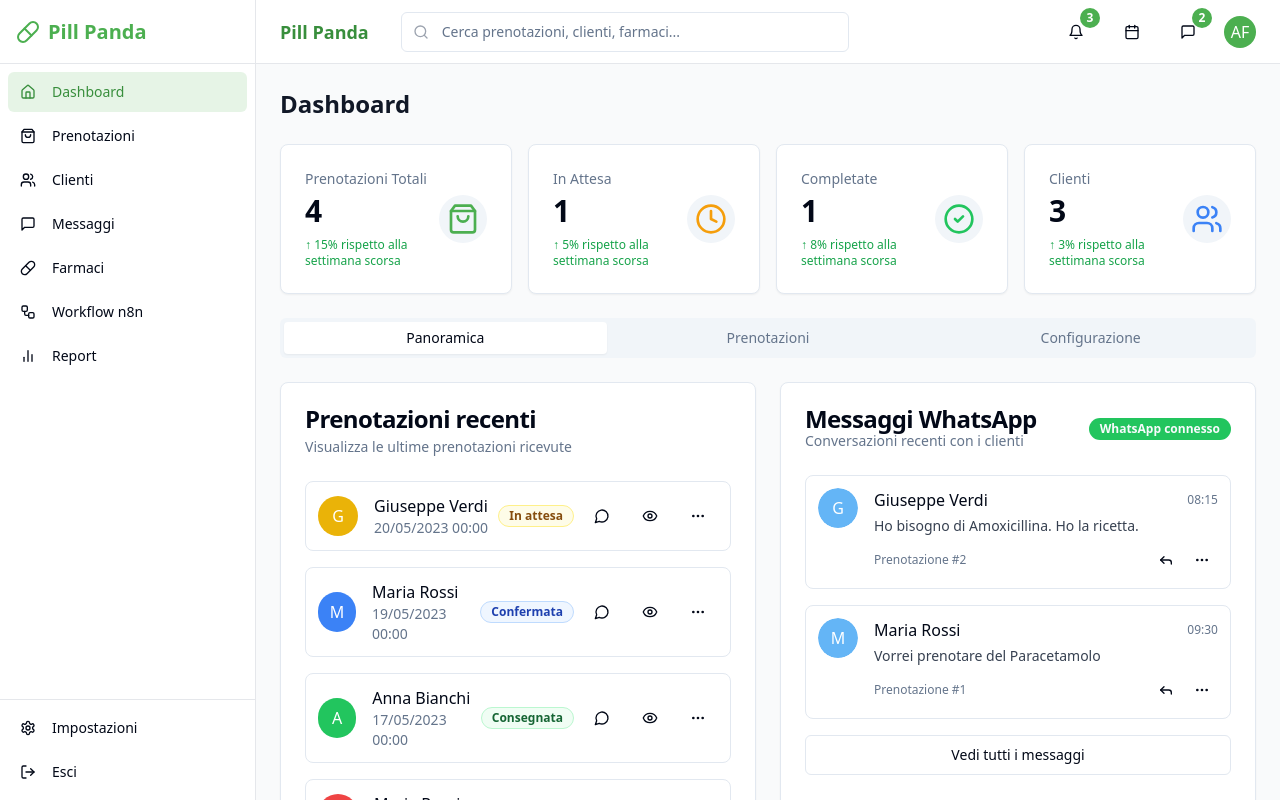
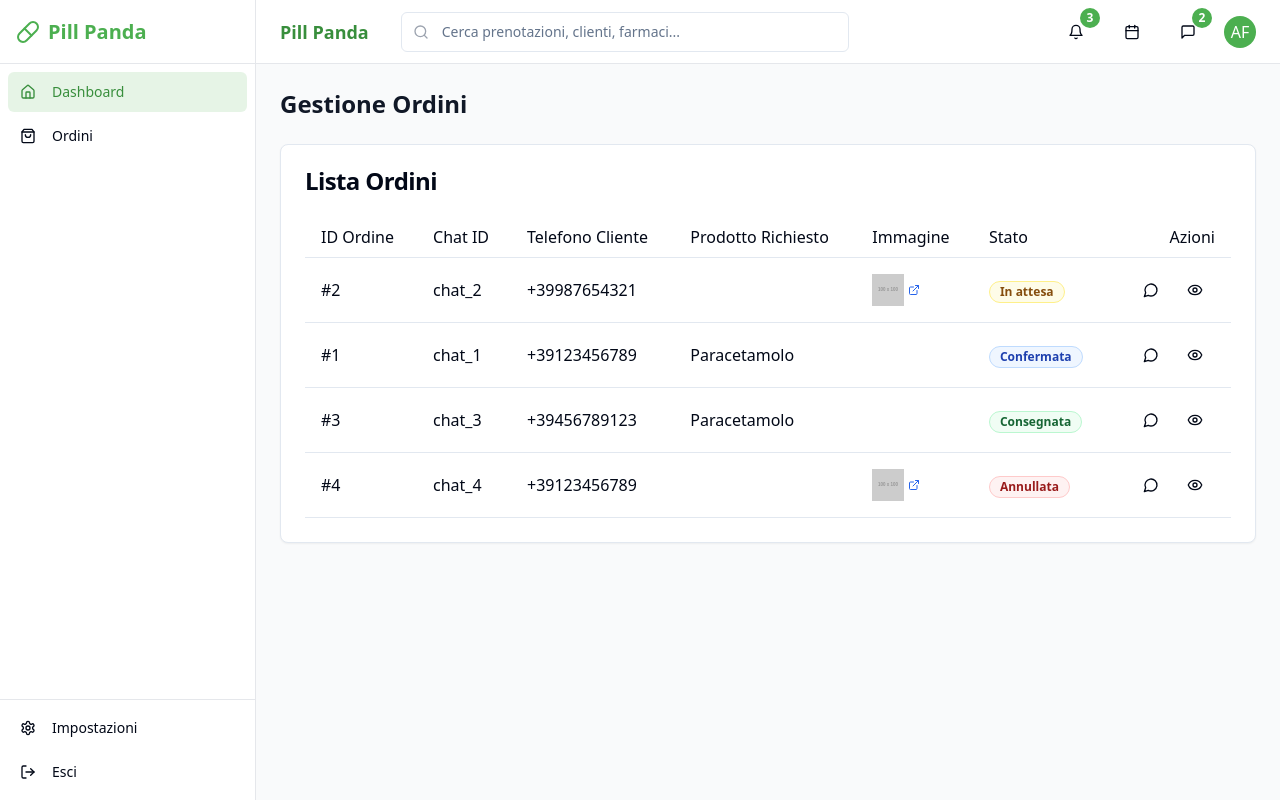
Before and after one commit to pako969/pill-panda-booker, a React (Vite) app: page / in a window 1280 px wide. Built offline with nearby package versions, Linux system fonts and the light colour scheme.

Commit message:
Refactor dashboard and order handling
Remove WhatsApp configuration from dashboard and streamline site to focus on order management. Display order details including order number, chat ID, customer phone number, requested product, and image URL.

```diff
--- a/src/components/dashboard/Dashboard.tsx
+++ b/src/components/dashboard/Dashboard.tsx
@@ -2,11 +2,7 @@
 import React, { useState } from 'react';
 import DashboardHeader from './DashboardHeader';
 import Sidebar from './Sidebar';
-import StatisticsCards from './StatisticsCards';
-import BookingList from './BookingList';
-import RecentMessages from './RecentMessages';
-import WebhookConfig from './WebhookConfig';
-import { Tabs, TabsContent, TabsList, TabsTrigger } from '@/components/ui/tabs';
+import OrderList from './OrderList';
 
 const Dashboard: React.FC = () => {
   const [sidebarOpen, setSidebarOpen] = useState(true);
@@ -24,36 +20,9 @@ const Dashboard: React.FC = () => {
 
         <main className="flex-1 overflow-y-auto p-6">
           <div className="max-w-7xl mx-auto space-y-6">
-            <h1 className="text-2xl font-bold text-gray-900">Dashboard</h1>
+            <h1 className="text-2xl font-bold text-gray-900">Gestione Ordini</h1>
 
-            <StatisticsCards />
-
-            <Tabs defaultValue="overview" className="w-full">
-              <TabsList className="grid w-full grid-cols-3">
-                <TabsTrigger value="overview">Panoramica</TabsTrigger>
-                <TabsTrigger value="bookings">Prenotazioni</TabsTrigger>
-                <TabsTrigger value="config">Configurazione</TabsTrigger>
-              </TabsList>
-
-              <TabsContent value="overview" className="space-y-6 mt-6">
-                <div className="grid grid-cols-1 lg:grid-cols-2 gap-6">
-                  <BookingList />
-                  <RecentMessages />
-                </div>
-              </TabsContent>
-
-              <TabsContent value="bookings" className="space-y-6 mt-6">
-                <BookingList
-                  title="Tutte le prenotazioni"
-                  description="Gestisci le prenotazioni dei clienti"
-                  limit={10}
-                />
-              </TabsContent>
-
-              <TabsContent value="config" className="space-y-6 mt-6">
-                <WebhookConfig />
-              </TabsContent>
-            </Tabs>
+            <OrderList />
           </div>
         </main>
       </div>
--- /dev/null
+++ b/src/components/dashboard/OrderList.tsx
@@ -0,0 +1,126 @@
+import React from 'react';
+import {
+  Card,
+  CardContent,
+  CardHeader,
+  CardTitle
+} from '@/components/ui/card';
+import { Button } from '@/components/ui/button';
+import { Booking, User, mockBookings, mockUsers, mockMedications } from '@/types/database';
+import { format } from 'date-fns';
+import { Eye, ExternalLink, MessageCircle } from 'lucide-react';
+import { cn } from '@/lib/utils';
+import { Badge } from '@/components/ui/badge';
+
+const OrderList: React.FC = () => {
+  // In a real app, this would fetch data from an API
+  const orders = [...mockBookings].sort((a, b) =>
+    new Date(b.createdAt).getTime() - new Date(a.createdAt).getTime()
+  );
+
+  const getUserById = (userId: string): User | undefined => {
+    return mockUsers.find(user => user.id === userId);
+  };
+
+  const getStatusBadge = (status: Booking['status']) => {
+    switch (status) {
+      case 'pending':
+        return <Badge variant="outline" className="bg-yellow-50 text-yellow-800 border-yellow-200">In attesa</Badge>;
+      case 'confirmed':
+        return <Badge variant="outline" className="bg-blue-50 text-blue-800 border-blue-200">Confermata</Badge>;
+      case 'ready':
+        return <Badge variant="outline" className="bg-indigo-50 text-indigo-800 border-indigo-200">Pronta</Badge>;
+      case 'delivered':
+        return <Badge variant="outline" className="bg-green-50 text-green-800 border-green-200">Consegnata</Badge>;
+      case 'cancelled':
+        return <Badge variant="outline" className="bg-red-50 text-red-800 border-red-200">Annullata</Badge>;
+      default:
+        return <Badge variant="outline">Sconosciuto</Badge>;
+    }
+  };
+
+  return (
+    <Card>
+      <CardHeader>
+        <CardTitle>Lista Ordini</CardTitle>
+      </CardHeader>
+      <CardContent>
+        <div className="overflow-x-auto">
+          <table className="w-full border-collapse">
+            <thead>
+              <tr className="border-b text-left">
+                <th className="px-4 py-2 font-medium">ID Ordine</th>
+                <th className="px-4 py-2 font-medium">Chat ID</th>
+                <th className="px-4 py-2 font-medium">Telefono Cliente</th>
+                <th className="px-4 py-2 font-medium">Prodotto Richiesto</th>
+                <th className="px-4 py-2 font-medium">Immagine</th>
+                <th className="px-4 py-2 font-medium">Stato</th>
+                <th className="px-4 py-2 font-medium text-right">Azioni</th>
+              </tr>
+            </thead>
+            <tbody>
+              {orders.length === 0 ? (
+                <tr>
+                  <td colSpan={7} className="px-4 py-8 text-center text-muted-foreground">
+                    Nessun ordine trovato
+                  </td>
+                </tr>
+              ) : (
+                orders.map(order => {
+                  const user = getUserById(order.userId);
+                  // Get first medication as the "requested product" for display
+                  const requestedProduct = order.medications[0] ?
+                    mockMedications.find(med => med.id === order.medications[0].medicationId)?.name || 'Prodotto sconosciuto' :
+                    '';
+
+                  // For the demo, we'll simulate that some orders have image requests
+                  const hasImageRequest = order.id.charCodeAt(0) % 2 === 0; // Just for demo purposes
+                  const imageUrl = hasImageRequest ? `https://placehold.co/100x100?text=Med+${order.id}` : '';
+
+                  // For the demo, we'll use the booking ID as the chat ID
+                  const chatId = `chat_${order.id}`;
+
+                  return (
+                    <tr key={order.id} className="border-b hover:bg-muted/30 transition-colors">
+                      <td className="px-4 py-3">#{order.id}</td>
+                      <td className="px-4 py-3">{chatId}</td>
+                      <td className="px-4 py-3">
+                        {user?.phoneNumber || 'N/A'}
+                      </td>
+                      <td className="px-4 py-3">
+                        {!hasImageRequest ? requestedProduct : ''}
+                      </td>
+                      <td className="px-4 py-3">
+                        {hasImageRequest ? (
+                          <a href={imageUrl} target="_blank" rel="noopener noreferrer" className="flex items-center gap-1 text-blue-600 hover:underline">
+                            <img src={imageUrl} alt="Prodotto" className="w-8 h-8 object-cover" />
+                            <ExternalLink className="h-3 w-3" />
+                          </a>
+                        ) : ''}
+                      </td>
+                      <td className="px-4 py-3">
+                        {getStatusBadge(order.status)}
+                      </td>
+                      <td className="px-4 py-3 text-right">
+                        <div className="flex items-center justify-end gap-1">
+                          <Button variant="ghost" size="icon" title="Visualizza chat">
+                            <MessageCircle className="h-4 w-4" />
+                          </Button>
+                          <Button variant="ghost" size="icon" title="Dettagli ordine">
+                            <Eye className="h-4 w-4" />
+                          </Button>
+                        </div>
+                      </td>
+                    </tr>
+                  );
+                })
+              )}
+            </tbody>
+          </table>
+        </div>
+      </CardContent>
+    </Card>
+  );
+};
+
+export default OrderList;
--- a/src/components/dashboard/Sidebar.tsx
+++ b/src/components/dashboard/Sidebar.tsx
@@ -3,13 +3,9 @@ import React from 'react';
 import {
   Home,
   ShoppingBag,
-  Users,
-  MessageSquare,
-  BarChart2,
   Settings,
   LogOut,
   Pill,
-  Workflow
 } from 'lucide-react';
 import { Button } from '@/components/ui/button';
 import { cn } from '@/lib/utils';
@@ -42,12 +38,7 @@ const Sidebar: React.FC<SidebarProps> = ({ isOpen, toggleSidebar }) => {
       <nav className="flex-1 overflow-y-auto p-2">
         <ul className="space-y-1">
           <NavItem icon={<Home />} label="Dashboard" isOpen={isOpen} isActive={true} />
-          <NavItem icon={<ShoppingBag />} label="Prenotazioni" isOpen={isOpen} />
-          <NavItem icon={<Users />} label="Clienti" isOpen={isOpen} />
-          <NavItem icon={<MessageSquare />} label="Messaggi" isOpen={isOpen} />
-          <NavItem icon={<Pill />} label="Farmaci" isOpen={isOpen} />
-          <NavItem icon={<Workflow />} label="Workflow n8n" isOpen={isOpen} />
-          <NavItem icon={<BarChart2 />} label="Report" isOpen={isOpen} />
+          <NavItem icon={<ShoppingBag />} label="Ordini" isOpen={isOpen} />
         </ul>
       </nav>
 
```
